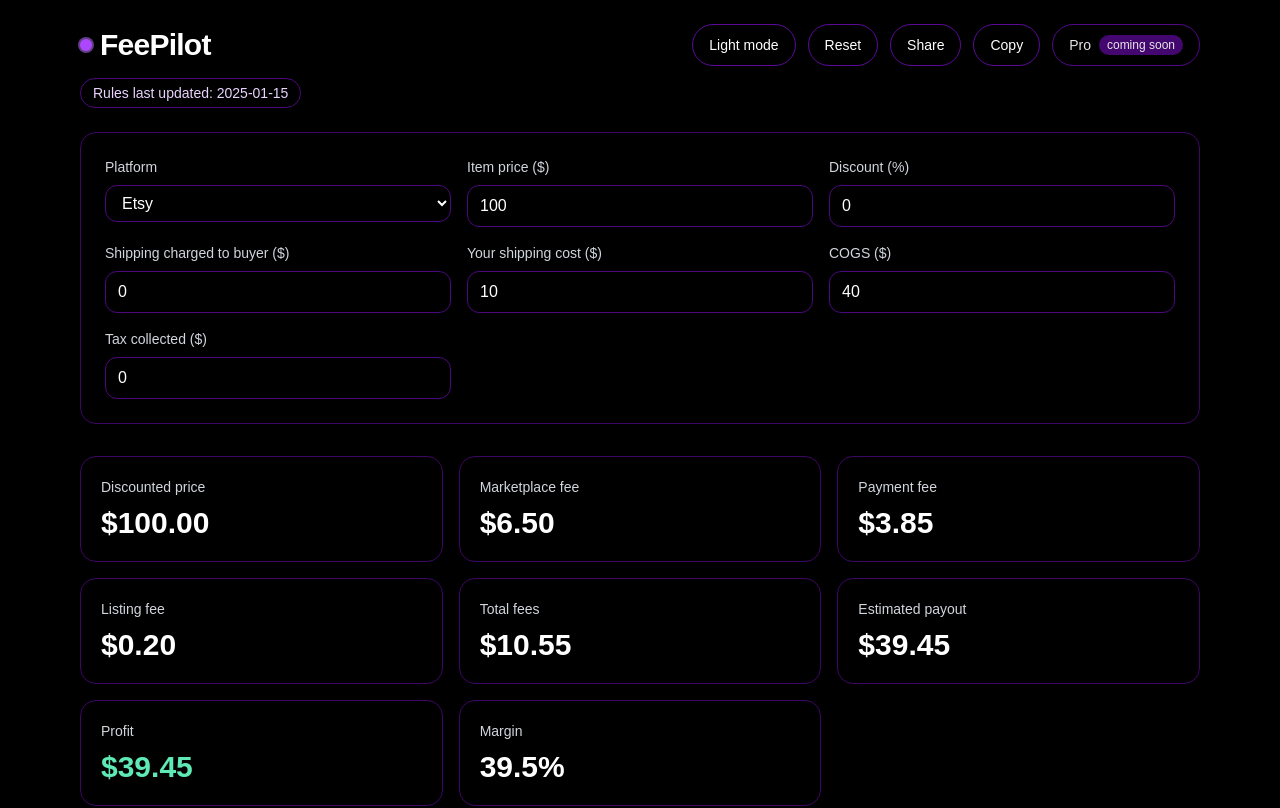
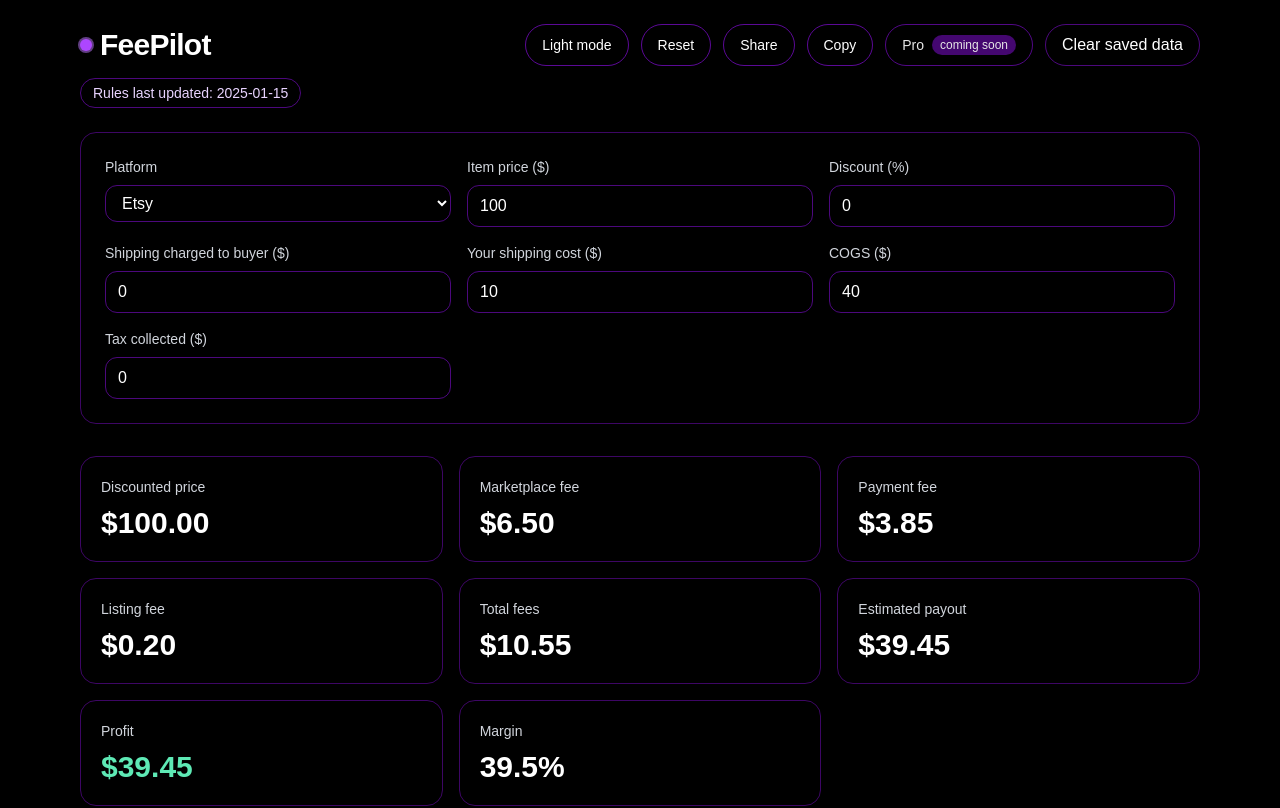
Before and after one commit to gpcreativestudios2018/FeePilot, a Next.js app: page / in a window 1280 px wide. Shown: the top 808 px of the page. Built offline with nearby package versions, Linux system fonts and the light colour scheme.

Commit message:
chore(dev): style Clear saved data pill to match; move after Pro

```diff
--- /dev/null
+++ b/src/app/components/ClearSavedDataButton.tsx
@@ -0,0 +1,44 @@
+'use client';
+
+import React from 'react';
+
+type Props = {
+  /** localStorage keys to remove */
+  keys: string[];
+  /** optional: extra classNames to match surrounding buttons */
+  className?: string;
+  /** optional: called right after keys are cleared (before reload) */
+  onCleared?: () => void;
+  /** button label */
+  children?: React.ReactNode;
+};
+
+export default function ClearSavedDataButton({
+  keys,
+  className,
+  onCleared,
+  children = 'Clear saved data',
+}: Props) {
+  const handleClick = () => {
+    try {
+      for (const k of keys) localStorage.removeItem(k);
+    } catch {}
+    try {
+      onCleared?.();
+    } finally {
+      // Force a hard reload so the app re-inits with clean state
+      window.location.reload();
+    }
+  };
+
+  return (
+    <button
+      type="button"
+      onClick={handleClick}
+      title="Dev only: clear local saved inputs & theme"
+      className={className}
+    >
+      {children}
+    </button>
+  );
+}
--- a/src/app/page.tsx
+++ b/src/app/page.tsx
@@ -5,6 +5,7 @@ import HeaderActions from './components/HeaderActions';
 import Footer from './components/Footer';
 import ResetButton from './components/ResetButton';
 import ThemeToggle from './components/ThemeToggle';
+import ClearSavedDataButton from './components/ClearSavedDataButton';
 
 import {
   PLATFORMS,
@@ -164,6 +165,14 @@ export default function Page() {
   const panelBorder = isLight ? 'border-purple-800/70' : 'border-purple-600/40';
   const controlBorder = isLight ? 'border-purple-800/70' : 'border-purple-600/50';
 
+  // unified pill style (matches other header buttons)
+  const pillButton = cx(
+    'rounded-full px-4 py-2 text-base select-none border',
+    isLight
+      ? 'border-purple-800/70 text-black hover:bg-purple-50'
+      : 'border-purple-600/50 text-white hover:bg-white/5'
+  );
+
   return (
     <div className={cx('min-h-dvh', pageBgText)}>
       <header className="mx-auto max-w-6xl px-4 py-6">
@@ -177,7 +186,23 @@ export default function Page() {
           <div className="flex items-center gap-3">
             <ThemeToggle isLight={isLight} onToggle={toggleTheme} />
             <ResetButton onClick={resetInputs} />
+
+            {/* HeaderActions renders Share / Copy / Pro */}
             <HeaderActions onShare={shareLink} onCopy={copyLink} />
+
+            {/* Dev-only: place AFTER Pro (far right), styled like other pills */}
+            {process.env.NODE_ENV !== 'production' && (
+              <ClearSavedDataButton
+                keys={[THEME_KEY, INPUTS_KEY]}
+                className={pillButton}
+                onCleared={() => {
+                  setInputs(makeDefaults());
+                  setIsLight(false);
+                }}
+              >
+                Clear saved data
+              </ClearSavedDataButton>
+            )}
           </div>
         </div>
 
@@ -339,7 +364,7 @@ export default function Page() {
           </div>
         </section>
 
-        {/* Comparison table (no unused variable; inline map) */}
+        {/* Comparison table */}
         <ComparisonTableSection
           className={cx('mt-10', 'border', panelBorder, 'rounded-2xl')}
           isLight={isLight}
```
Also changed, not shown: 1 other file (tests, documents, lock files or other folders).
